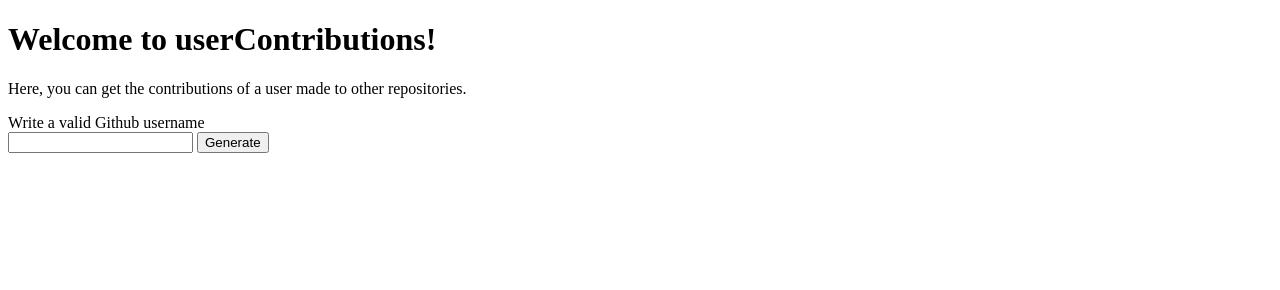
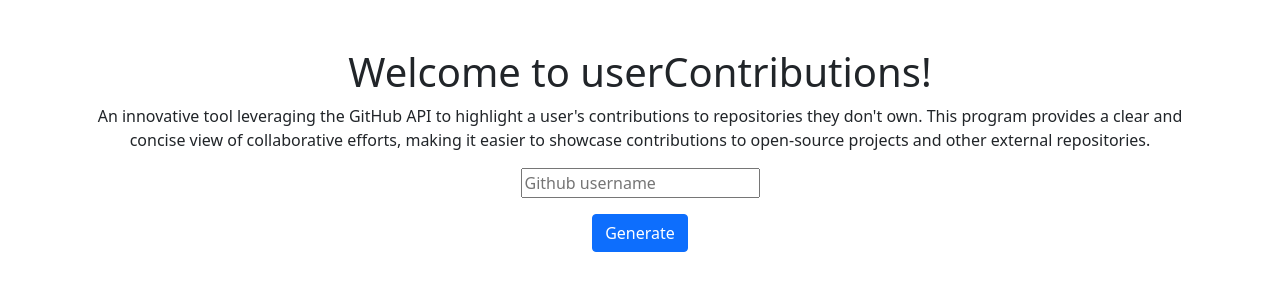
Before and after one commit to GeorgiosDrivas/userContributions, a website: page index.html in a window 1280 px wide. Drawn offline with nearby package versions, Linux system fonts and the light colour scheme.

Commit message:
Integrate Bootstrap for styling and layout

```diff
--- a/index.html
+++ b/index.html
@@ -3,19 +3,44 @@
   <head>
     <meta charset="UTF-8" />
     <meta name="viewport" content="width=device-width, initial-scale=1.0" />
-    <title>Document</title>
+    <title>User Contributions</title>
+    <link
+      href="https://cdn.jsdelivr.net/npm/bootstrap@5.0.2/dist/css/bootstrap.min.css"
+      rel="stylesheet"
+      integrity="sha384-EVSTQN3/azprG1Anm3QDgpJLIm9Nao0Yz1ztcQTwFspd3yD65VohhpuuCOmLASjC"
+      crossorigin="anonymous"
+    />
   </head>
   <body>
-    <h1>Welcome to userContributions!</h1>
-    <p>
-      Here, you can get the contributions of a user made to other repositories.
-    </p>
-    <div>
-      <label for="name" style="display: block"
-        >Write a valid Github username</label
-      >
-      <input type="text" id="name" />
-      <button id="button">Generate</button>
+    <div class="container">
+      <div class="row mt-5">
+        <div class="col-12 text-center">
+          <h1>Welcome to userContributions!</h1>
+        </div>
+      </div>
+      <div class="row">
+        <div class="col-12">
+          <div
+            class="wrap d-flex flex-column justify-content-center align-items-center"
+          >
+            <p class="text-center">
+              An innovative tool leveraging the GitHub API to highlight a user's
+              contributions to repositories they don't own. This program
+              provides a clear and concise view of collaborative efforts, making
+              it easier to showcase contributions to open-source projects and
+              other external repositories.
+            </p>
+            <div
+              class="d-flex flex-column justify-content-center align-items-center"
+            >
+              <input type="text" id="name" placeholder="Github username" />
+              <button id="button" class="d-block mt-3 btn btn-primary">
+                Generate
+              </button>
+            </div>
+          </div>
+        </div>
+      </div>
     </div>
     <script src="/dom.js"></script>
   </body>
```
Also changed, not shown: README.md.
